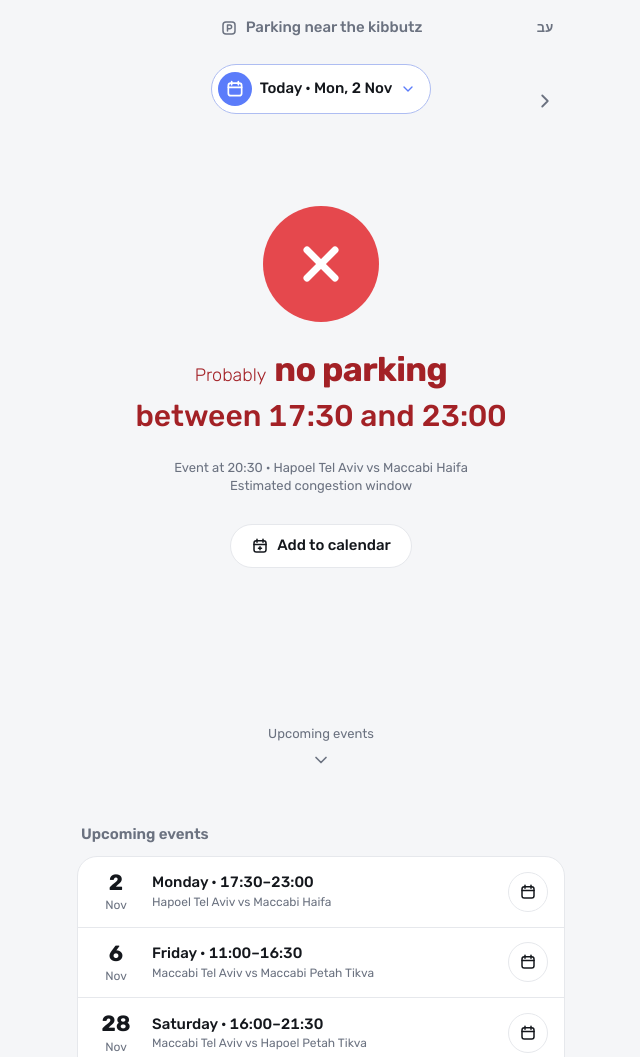
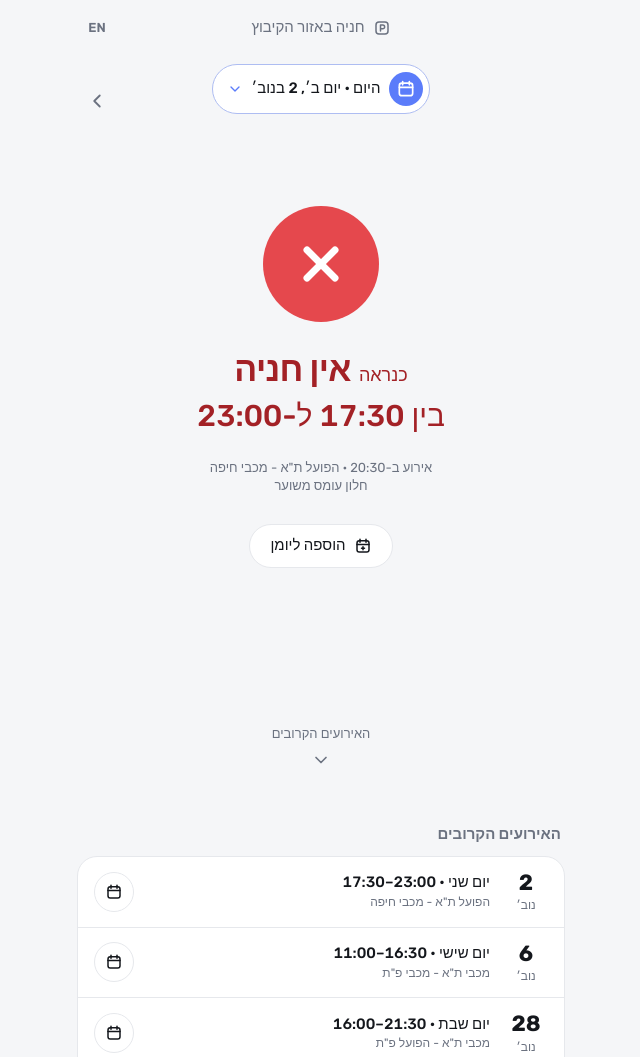
Before and after one commit to kibbutz-entrance/bloomfield-parking, a plain HTML site: page index.html in a window 1280 px wide. Shown: the top 1057 px of the page, without its empty margins (319-959 px from the left). Drawn offline with Linux system fonts and the light colour scheme.

Commit message:
Default new visitors to Hebrew regardless of browser language

```diff
--- a/index.html
+++ b/index.html
@@ -142,7 +142,7 @@ const addDay=(iso,n)=>{const x=dt(iso);x.setDate(x.getDate()+n);return x.toLocal
 let TODAY=ParkingData.dateAt(Date.now()),TOMORROW=addDay(TODAY,1);
 let upcoming=G.filter(g=>g.d>=TODAY);
 let lang="he";
-try{lang=localStorage.getItem("lang")||((navigator.language||"he").startsWith("he")?"he":"en")}catch(e){lang=(navigator.language||"he").startsWith("he")?"he":"en"}
+try{lang=localStorage.getItem("lang")==="en"?"en":"he"}catch(e){lang="he"}
 if(!["he","en"].includes(lang))lang="he";
 let MAX=addDay(TODAY,365),sel=TODAY,hinted=false,UPDATED="";
 const T=k=>TX[lang][k]??EXTRA[lang][k];
```
